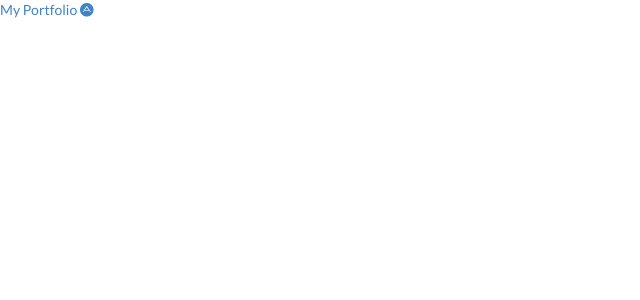
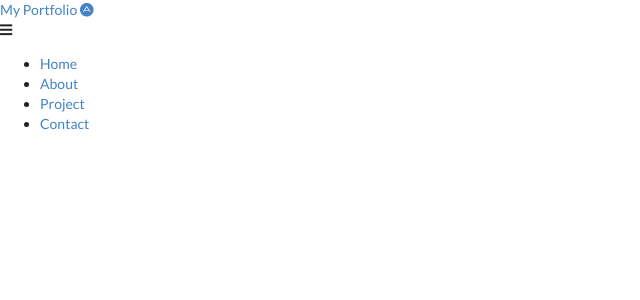
Before and after one commit to andydangit/My-Portfolio, a React (Create React App) app: page / in a window 1280 px wide. Shown: the top 300 px of the page, without its empty margins (0-640 px from the left). Built offline with nearby package versions, Linux system fonts and the light colour scheme.

Commit message:
Add React router navbar menu

```diff
--- a/src/components/Navbar.js
+++ b/src/components/Navbar.js
@@ -1,19 +1,49 @@
-import React, {useState} from 'react';
-import { Link } from 'react-router-dom';
-
+import React, { useState } from "react";
+import { Link } from "react-router-dom";
 
 function Navbar() {
+  const [click, setClick] = useState(false);
+
+  const handleClick = () => setClick(!click);
+  const closeMenu = () => setClick(false);
+
   return (
     <>
       <nav className="navbar">
         <div className="navbar-container">
           <Link to="/" className="navbar-logo">
+            {/* A icon  */}
             My Portfolio <i class="fab fa-adn"></i>
           </Link>
+          <div className="menu-icon" onClick={handleClick}>
+            <i className={click ? "fas fa-times" : "fas fa-bars"} />
+          </div>
+          <ul className={click ? "nav-menu active" : "nav-menu"}>
+            <li className="nav-item">
+              <Link to="/" className="nav-lins" onClick={closeMenu}>
+                Home
+              </Link>
+            </li>
+            <li className="nav-item">
+              <Link to="/about" className="nav-lins" onClick={closeMenu}>
+                About
+              </Link>
+            </li>
+            <li className="nav-item">
+              <Link to="/project" className="nav-lins" onClick={closeMenu}>
+                Project
+              </Link>
+            </li>
+            <li className="nav-item">
+              <Link to="/contact" className="nav-lins" onClick={closeMenu}>
+                Contact
+              </Link>
+            </li>
+          </ul>
         </div>
       </nav>
     </>
-    )
+  );
 }
 
-export default Navbar
+export default Navbar;
```
Lines whose indentation alone changed are shown as unchanged.
